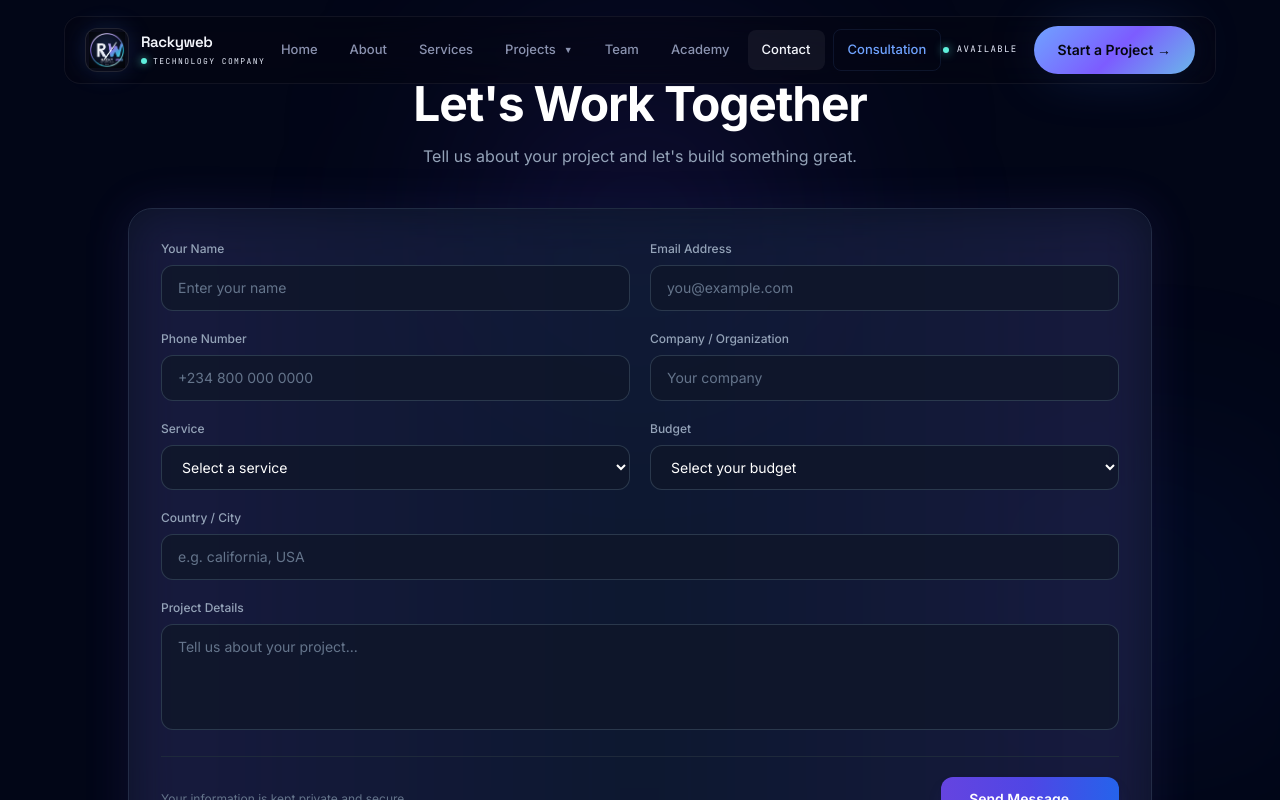
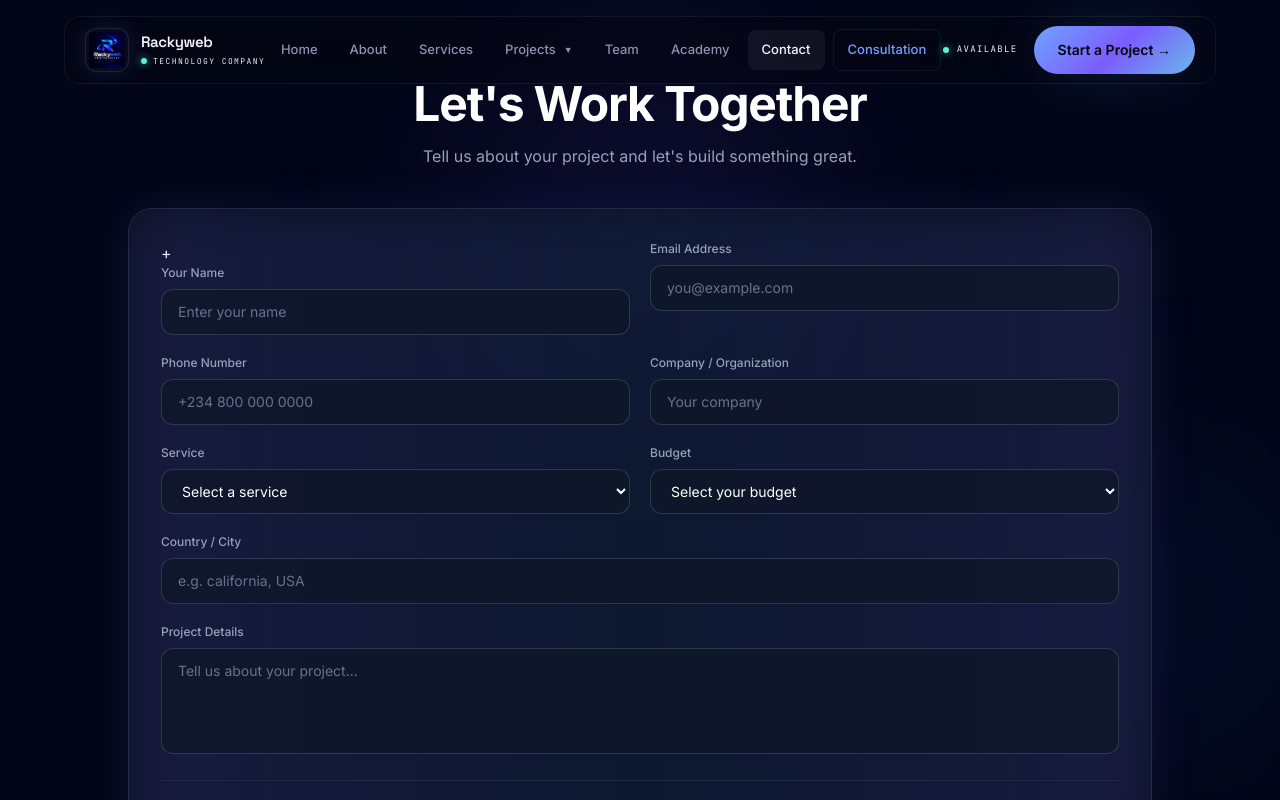
Before and after one commit to RACKYWEB-web/Rackyweb-Technologies, a React (Vite) app: page /#/contact in a window 1280 px wide. Shown: the top 800 px of the page. Built offline with nearby package versions, Linux system fonts and the light colour scheme.

Commit message:
updated image

```diff
--- a/src/pages/Contact/Contact.jsx
+++ b/src/pages/Contact/Contact.jsx
@@ -110,7 +110,7 @@ const Contact = () => {
 
             {/* Name + Email */}
             <div className="grid gap-5 md:grid-cols-2">
-              <div className="group">
+              <div className="group">+
                 <label className="mb-2 block text-xs font-medium text-slate-400 transition-colors group-focus-within:text-violet-300">
                   Your Name
                 </label>
```
Also changed, not shown: public/Rackyweb.jpeg, src/assets/rackyweb.jpeg.
